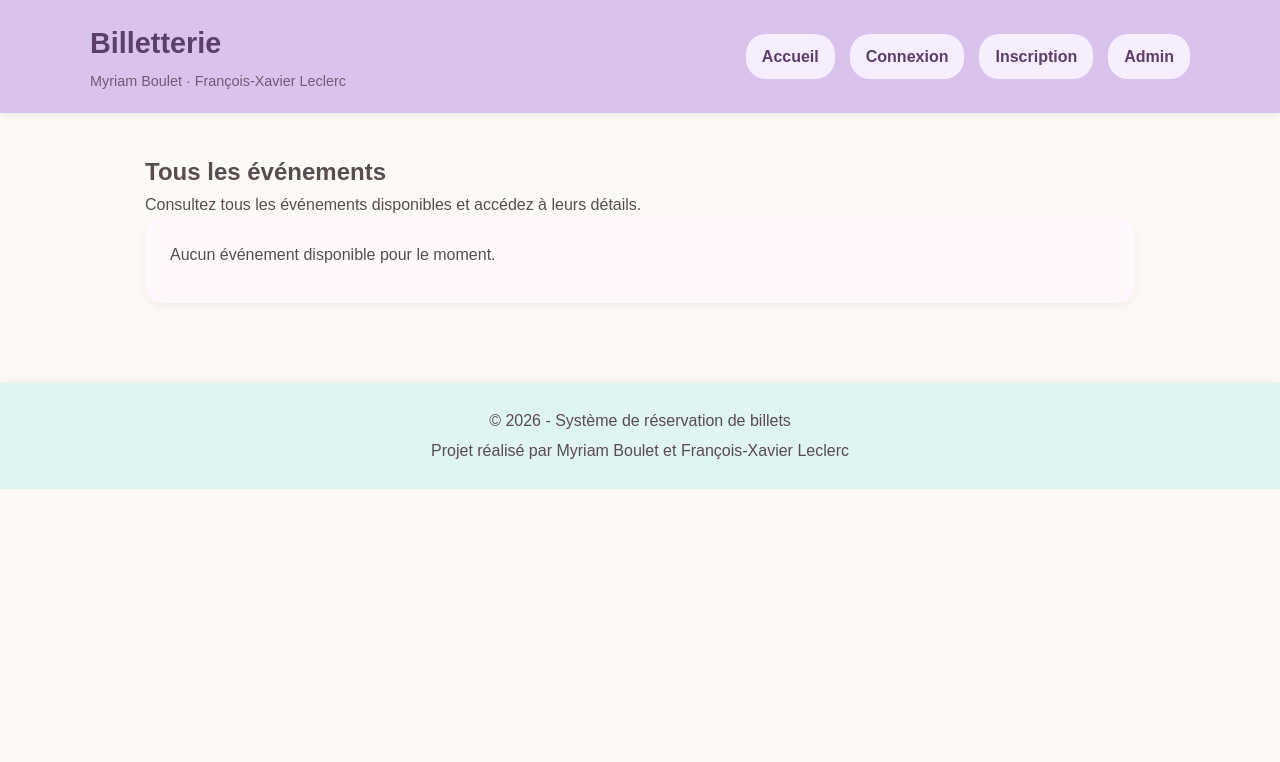
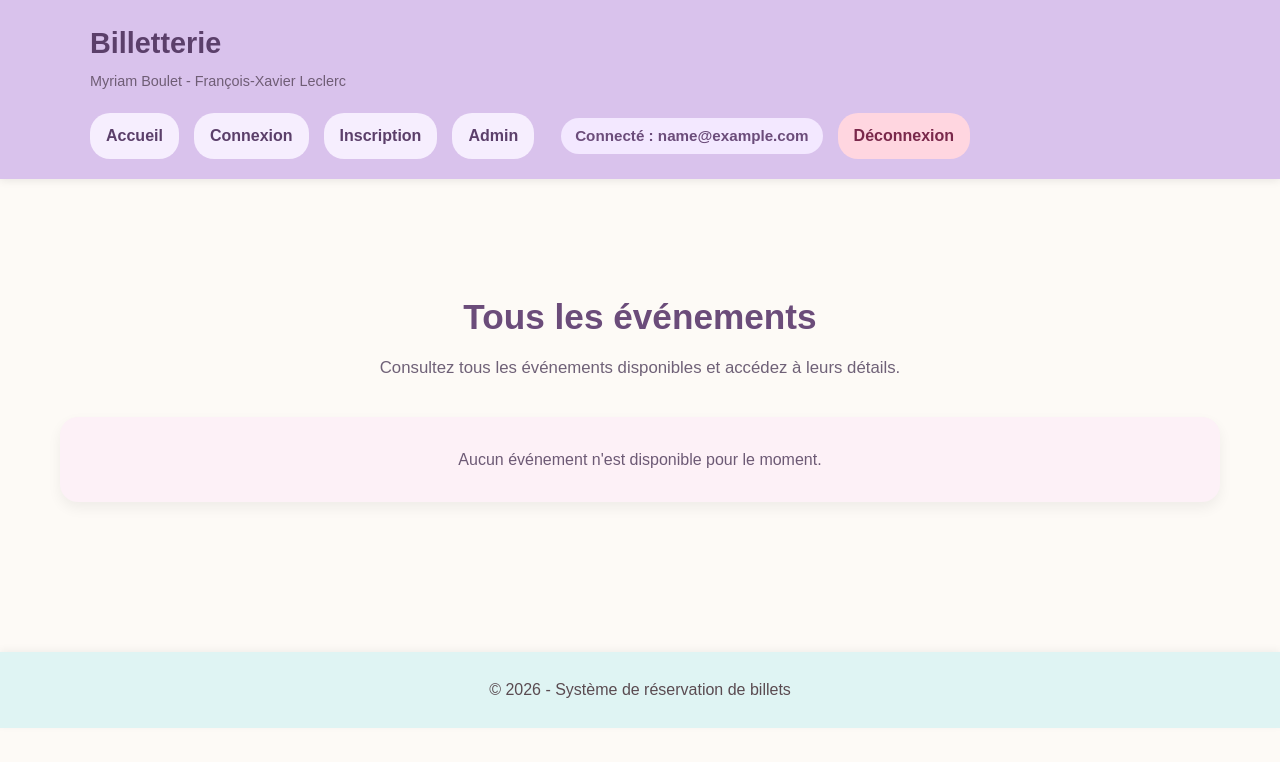
Before and after one commit to Jimpie1043/ticket-booking, a Flask app: page /events in a window 1280 px wide. Shown: the top 762 px of the page. Run offline with Flask 3, Linux system fonts and the light colour scheme; the visitor is signed in with stand-in values (Sample User, id 1).

Commit message:
Correction du site Flask et ajout du style des pages admin/events

```diff
--- a/app/routes/event_routes.py
+++ b/app/routes/event_routes.py
@@ -51,6 +51,22 @@ def create_event():
 
     return redirect(url_for("event.admin_dashboard"))
 
+@event.route("/events/edit/<int:event_id>", methods=["GET", "POST"])
+def edit_event(event_id):
+    event_obj = Event.query.get_or_404(event_id)
+
+    if request.method == "POST":
+        event_obj.title = request.form["title"]
+        event_obj.description = request.form.get("description")
+        event_obj.date = request.form["date"]
+        event_obj.capacity = int(request.form["capacity"])
+
+        db.session.commit()
+
+        return redirect(url_for("event.admin_dashboard"))
+
+    return render_template("modifier_event.html", event=event_obj)
+
 @event.route("/events/delete/<int:event_id>", methods=["POST"])
 def delete_event(event_id):
     event_obj = Event.query.get_or_404(event_id)
--- /dev/null
+++ b/app/static/css/events.css
@@ -0,0 +1,78 @@
+.all-events-page {
+    max-width: 1200px;
+    margin: 50px auto;
+    padding: 20px;
+}
+
+.all-events-header {
+    text-align: center;
+    margin-bottom: 35px;
+}
+
+.all-events-header h2 {
+    font-size: 2.2rem;
+    color: #6b4c7a;
+    margin-bottom: 10px;
+}
+
+.all-events-header p {
+    color: #6f6177;
+    font-size: 1.05rem;
+}
+
+.all-events-grid {
+    display: grid;
+    grid-template-columns: repeat(auto-fit, minmax(280px, 1fr));
+    gap: 25px;
+}
+
+.all-event-card {
+    background: #fdf1f7;
+    border-radius: 20px;
+    padding: 24px;
+    box-shadow: 0 8px 18px rgba(0, 0, 0, 0.08);
+    transition: transform 0.2s ease, box-shadow 0.2s ease;
+}
+
+.all-event-card:hover {
+    transform: translateY(-4px);
+    box-shadow: 0 12px 22px rgba(0, 0, 0, 0.10);
+}
+
+.all-event-card h3 {
+    color: #5c4768;
+    font-size: 1.5rem;
+    margin-bottom: 15px;
+}
+
+.all-event-card p {
+    color: #4f4355;
+    margin-bottom: 10px;
+    line-height: 1.5;
+}
+
+.all-event-btn {
+    display: inline-block;
+    margin-top: 12px;
+    padding: 12px 18px;
+    background-color: #bfe3f0;
+    color: #345466;
+    text-decoration: none;
+    border-radius: 12px;
+    font-weight: 600;
+    transition: 0.2s ease;
+}
+
+.all-event-btn:hover {
+    background-color: #abd9ea;
+}
+
+.all-events-empty {
+    grid-column: 1 / -1;
+    text-align: center;
+    background: #fdf1f7;
+    border-radius: 18px;
+    padding: 30px;
+    color: #6d5a75;
+    box-shadow: 0 6px 14px rgba(0, 0, 0, 0.06);
+}
--- a/app/static/css/style.css
+++ b/app/static/css/style.css
@@ -292,3 +292,90 @@ body {
         padding: 25px 0;
     }
 }
+
+
+.nav-menu {
+    align-items: center;
+}
+
+.nav-menu .login-status {
+    display: inline-block;
+    margin-left: 12px;
+    padding: 10px 14px;
+    background-color: #f3e8ff;
+    color: #6b4c7a;
+    border-radius: 20px;
+    font-weight: 600;
+    font-size: 0.95rem;
+    line-height: 1;
+}
+
+.nav-menu .logout-link {
+    text-decoration: none;
+    color: #7a284b !important;
+    font-weight: 600;
+    background-color: #ffd6e0;
+    padding: 10px 16px;
+    border-radius: 20px;
+    transition: 0.3s;
+}
+
+.nav-menu .logout-link:hover {
+    background-color: #fcbfd0;
+}
+
+.flash-container {
+    width: 90%;
+    max-width: 1100px;
+    margin: 20px auto 0;
+}
+
+.flash-message {
+    padding: 14px 18px;
+    margin-bottom: 12px;
+    border-radius: 14px;
+    font-weight: 600;
+    text-align: center;
+    box-shadow: 0 4px 10px rgba(0, 0, 0, 0.08);
+}
+
+.flash-message.success {
+    background-color: #d8f3dc;
+    color: #2d6a4f;
+    border: 1px solid #b7e4c7;
+}
+
+.flash-message.error {
+    background-color: #ffe5ec;
+    color: #9d174d;
+    border: 1px solid #fbcfe8;
+}
+
+.btn-danger {
+    display: inline-block;
+    text-decoration: none;
+    padding: 12px 22px;
+    border-radius: 12px;
+    font-weight: bold;
+    transition: 0.3s;
+    border: none;
+    cursor: pointer;
+    background-color: #ffd6e0;
+    color: #7a284b;
+    font-size: 0.95rem;
+    line-height: 1;
+}
+
+.btn-danger:hover {
+    background-color: #fcbfd0;
+}
+
+.dashboard-table td form {
+    display: inline-block;
+    margin-left: 8px;
+}
+
+.dashboard-table td .btn-secondary,
+.dashboard-table td .btn-danger {
+    vertical-align: middle;
+}
--- a/app/templates/base.html
+++ b/app/templates/base.html
@@ -3,16 +3,17 @@
 <head>
     <meta charset="UTF-8">
     <meta name="viewport" content="width=device-width, initial-scale=1.0">
-    <title>Système de réservation de billets</title>
+    <title>Billetterie</title>
     <link rel="stylesheet" href="{{ url_for('static', filename='css/style.css') }}">
+    {% block extra_css %}{% endblock %}
 </head>
 <body>
 
     <header class="site-header">
         <div class="container header-container">
-            <div class="logo-block">
+            <div>
                 <a href="{{ url_for('event.index') }}" class="logo">Billetterie</a>
-                <p class="team-names">Myriam Boulet · François-Xavier Leclerc</p>
+                <p class="team-names">Myriam Boulet - François-Xavier Leclerc</p>
             </div>
 
             <nav class="nav-menu">
@@ -20,19 +21,33 @@
                 <a href="{{ url_for('auth.login') }}">Connexion</a>
                 <a href="{{ url_for('auth.signup') }}">Inscription</a>
                 <a href="{{ url_for('event.admin_dashboard') }}">Admin</a>
+
+                {% if session.get("user_email") %}
+                    <span class="login-status">Connecté : {{ session.get("user_email") }}</span>
+                    <a href="{{ url_for('auth.logout') }}" class="logout-link">Déconnexion</a>
+                {% endif %}
             </nav>
         </div>
     </header>
 
-    <main class="site-content container">
+    <main class="site-content">
+        {% with messages = get_flashed_messages(with_categories=true) %}
+            {% if messages %}
+                <div class="flash-container">
+                    {% for category, message in messages %}
+                        <div class="flash-message {{ category }}">
+                            {{ message }}
+                        </div>
+                    {% endfor %}
+                </div>
+            {% endif %}
+        {% endwith %}
+
         {% block content %}{% endblock %}
     </main>
 
     <footer class="site-footer">
-        <div class="container">
         <p>&copy; 2026 - Système de réservation de billets</p>
-            <p>Projet réalisé par Myriam Boulet et François-Xavier Leclerc</p>
-        </div>
     </footer>
 
 </body>
--- a/app/templates/events.html
+++ b/app/templates/events.html
@@ -1,27 +1,33 @@
 {% extends "base.html" %}
 
+{% block extra_css %}
+<link rel="stylesheet" href="{{ url_for('static', filename='css/events.css') }}">
+{% endblock %}
+
 {% block content %}
-<section class="dashboard-container">
-    <div class="dashboard-header">
-        <h1>Tous les événements</h1>
+<section class="all-events-page">
+    <div class="all-events-header">
+        <h2>Tous les événements</h2>
         <p>Consultez tous les événements disponibles et accédez à leurs détails.</p>
     </div>
 
+    <div class="all-events-grid">
         {% if events %}
-    <div class="events-grid">
             {% for event in events %}
-        <div class="dashboard-card">
-            <h2>{{ event.title }}</h2>
+            <div class="all-event-card">
+                <h3>{{ event.title }}</h3>
                 <p><strong>Date :</strong> {{ event.date }}</p>
                 <p><strong>Description :</strong> {{ event.description }}</p>
-            <a href="{{ url_for('event.event_page', event_id=event.id) }}" class="btn-secondary">Voir les détails</a>
+                <a href="{{ url_for('event.event_page', event_id=event.id) }}" class="all-event-btn">
+                    Voir les détails
+                </a>
             </div>
             {% endfor %}
-    </div>
         {% else %}
-    <div class="dashboard-card">
-        <p>Aucun événement disponible pour le moment.</p>
+        <div class="all-events-empty">
+            <p>Aucun événement n'est disponible pour le moment.</p>
         </div>
         {% endif %}
+    </div>
 </section>
 {% endblock %}
```
Also changed, not shown: app/routes/auth_routes.py (+21 -10 lines), app/static/modifier_event.css (added, +91 -0 lines), app/templates/modifier_event.html (added, +68 -0 lines), app/templates/tableau_admin.html (+16 -19 lines). Lines whose indentation alone changed are shown as unchanged.
